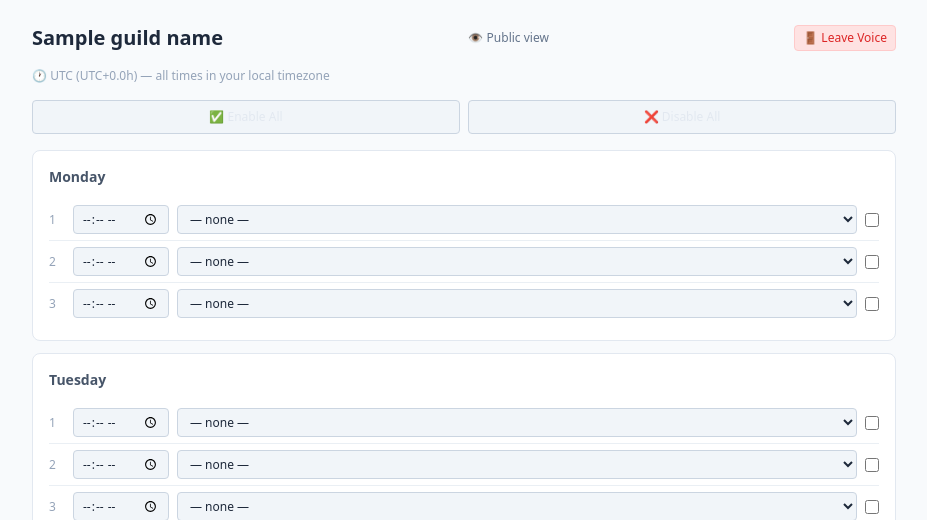
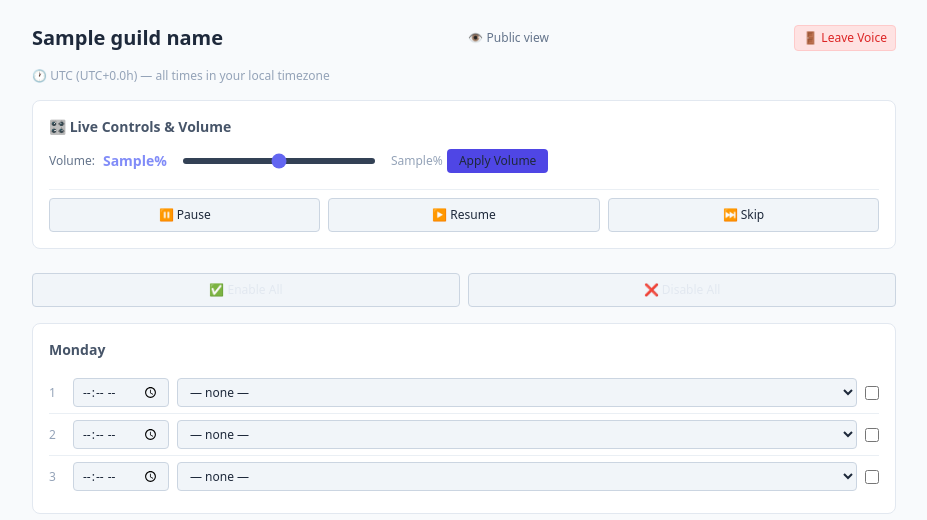
Before and after one commit to lakshaysethi2/discord-prayer-bot, a FastAPI app: template dashboard/templates/prayers_admin.html in a window 1280 px wide. Shown: the part 55-575 px from the top of the page, without its empty margins (176-1103 px from the left). Run offline with FastAPI, Linux system fonts and the light colour scheme; the template is opened without the code that fills it: most values are stand-ins (such as "Sample title", 1, 10 or a date in 2020); some libraries are stand-ins or nearby versions.

Commit message:
feat: move volume and playback controls to schedule view and fix volume reliability - Relocated Volume Slider, Pause, Resume, and Skip controls to the Prayer Schedule admin page - Fixed volume not applying consistently by ensuring player restarts source when volume changes - Ensured volume is guild-scoped and clamped correctly in all code paths - Added real-time feedback for live controls in the schedule view
Co-authored-by: arena-agent <297053741+arena-agent@users.noreply.github.com>

```diff
--- a/bot/main.py
+++ b/bot/main.py
@@ -538,6 +538,8 @@ class PrayerBot(discord.Client):
                 return f"ok:volume:{vol}"
 
             if guild_id:
+                # Clamp before saving to scoped state
+                vol = min(450, max(50, vol))
                 scoped_state = GuildScopedState(self.db, guild_id)
                 scoped_state.stream_volume_percent = vol
                 return f"ok:volume_saved:{vol}"
--- a/bot/player_framework.py
+++ b/bot/player_framework.py
@@ -254,7 +254,9 @@ class Player:
         volume = min(450, max(50, int(volume_percent)))
         async with self._lock:
             self.state.stream_volume_percent = volume
-            if self.current_track is not None and self.is_playing():
+            # If we are currently playing, restart the source to apply volume
+            # In discord.py, you cannot change FFmpeg volume mid-stream without a restart
+            if self.is_playing():
                 position = self.clock.stop()
                 await self._start_locked(self.current_track, seek_seconds=position)
         return volume
--- a/dashboard/prayers_routes.py
+++ b/dashboard/prayers_routes.py
@@ -135,6 +135,11 @@ async def prayers_admin(
     all_guilds = [{"guild_id": r["guild_id"], "name": r["guild_name"] or r["guild_id"]} for r in guild_rows]
     current_guild_name = cfg.guild_name if cfg else guild_id
 
+    # Get current volume for this guild
+    from bot.state_framework import GuildScopedState
+    scoped_state = GuildScopedState(db, guild_id)
+    current_volume = scoped_state.stream_volume_percent
+
     return templates.TemplateResponse(
         request,
         "prayers_admin.html",
@@ -143,6 +148,7 @@ async def prayers_admin(
             "guild_name": current_guild_name,
             "all_guilds": all_guilds,
             "schedules": existing,
+            "current_volume": current_volume,
             "get_audio_filename": get_audio_filename,
         },
     )
--- a/dashboard/templates/prayers_admin.html
+++ b/dashboard/templates/prayers_admin.html
@@ -25,6 +25,32 @@
 <div id="flash-msg" class="mb-4 rounded bg-emerald-900/40 border border-emerald-700 px-3 py-2 text-sm text-emerald-200">{{ flash_msg }}</div>
 {% endif %}
 <div id="feedback" class="hidden rounded px-3 py-2 text-sm mb-3"></div>
+
+<div class="mt-2 mb-6 rounded-lg bg-slate-900 border border-slate-800 p-4">
+  <h2 class="font-semibold mb-3 text-sm text-slate-300">🎛️ Live Controls & Volume</h2>
+
+  <div class="flex flex-wrap items-center gap-4 mb-4">
+    <div class="flex items-center gap-2">
+      <span class="text-xs text-slate-400">Volume:</span>
+      <strong id="volume-display" class="text-sm text-indigo-400">{{ current_volume }}%</strong>
+    </div>
+    <input type="range" id="volume-slider" min="50" max="450" value="{{ current_volume }}"
+           oninput="document.getElementById('volume-label').textContent=this.value+'%'"
+           class="w-full sm:w-48 h-1.5 bg-slate-700 rounded-lg appearance-none cursor-pointer">
+    <span id="volume-label" class="text-xs text-slate-500 w-10">{{ current_volume }}%</span>
+    <button type="button" onclick="setVolume('{{ guild_id }}')"
+            class="rounded bg-indigo-600 hover:bg-indigo-500 px-3 py-1 text-xs font-medium transition-colors">Apply Volume</button>
+  </div>
+
+  <div class="flex flex-wrap gap-2 pt-2 border-t border-slate-800/50">
+    <button onclick="sendControl('{{ guild_id }}', 'pause')"
+            class="flex-1 rounded bg-slate-800 hover:bg-slate-700 border border-slate-700 px-3 py-2 text-xs transition-colors">⏸ Pause</button>
+    <button onclick="sendControl('{{ guild_id }}', 'resume')"
+            class="flex-1 rounded bg-slate-800 hover:bg-slate-700 border border-slate-700 px-3 py-2 text-xs transition-colors">▶ Resume</button>
+    <button onclick="sendControl('{{ guild_id }}', 'skip')"
+            class="flex-1 rounded bg-slate-800 hover:bg-slate-700 border border-slate-700 px-3 py-2 text-xs transition-colors">⏭ Skip</button>
+  </div>
+</div>
 
 <div class="flex gap-2 mb-4">
   <button type="button" onclick="bulkAction('enable_all')"
@@ -154,5 +180,49 @@ async function bulkAction(action) {
     fb.classList.remove('hidden');
   }
 }
+
+async function setVolume(guildId) {
+  const slider = document.getElementById('volume-slider');
+  const display = document.getElementById('volume-display');
+  const vol = slider.value;
+  const fb = document.getElementById('feedback');
+  display.textContent = vol + '%';
+  try {
+    const r = await fetch('/controls/volume', {
+      method: 'POST',
+      headers: {'Content-Type': 'application/x-www-form-urlencoded'},
+      body: new URLSearchParams({guild_id: guildId, volume_percent: vol})
+    });
+    const data = await r.json();
+    fb.textContent = '✅ Volume set to ' + vol + '%';
+    fb.className = 'rounded bg-emerald-900/40 border border-emerald-700 px-3 py-2 text-sm text-emerald-200 mb-3';
+    fb.classList.remove('hidden');
+    setTimeout(() => fb.classList.add('hidden'), 2000);
+  } catch(e) {
+    console.error(e);
+    fb.textContent = '❌ Failed to set volume';
+    fb.className = 'rounded bg-red-900/40 border border-red-700 px-3 py-2 text-sm text-red-200 mb-3';
+    fb.classList.remove('hidden');
+  }
+}
+
+async function sendControl(guildId, action) {
+  const fb = document.getElementById('feedback');
+  try {
+    const r = await fetch('/controls', {
+      method: 'POST',
+      headers: {'Content-Type': 'application/x-www-form-urlencoded'},
+      body: new URLSearchParams({guild_id: guildId, action: action})
+    });
+    fb.textContent = '✅ ' + action.toUpperCase() + ' sent';
+    fb.className = 'rounded bg-emerald-900/40 border border-emerald-700 px-3 py-2 text-sm text-emerald-200 mb-3';
+    fb.classList.remove('hidden');
+    setTimeout(() => fb.classList.add('hidden'), 2000);
+  } catch(e) {
+    fb.textContent = '❌ ' + action.toUpperCase() + ' failed';
+    fb.className = 'rounded bg-red-900/40 border border-red-700 px-3 py-2 text-sm text-red-200 mb-3';
+    fb.classList.remove('hidden');
+  }
+}
 </script>
 {% endblock %}
```
